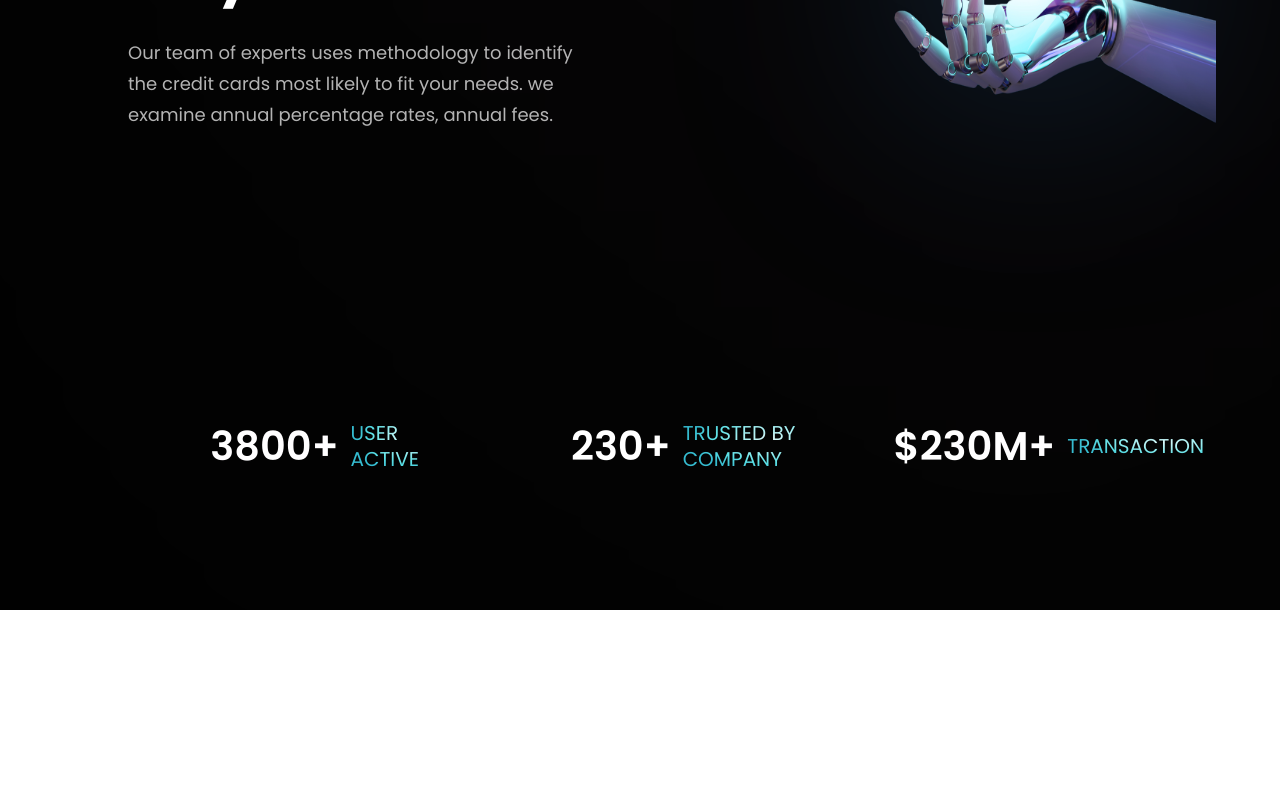
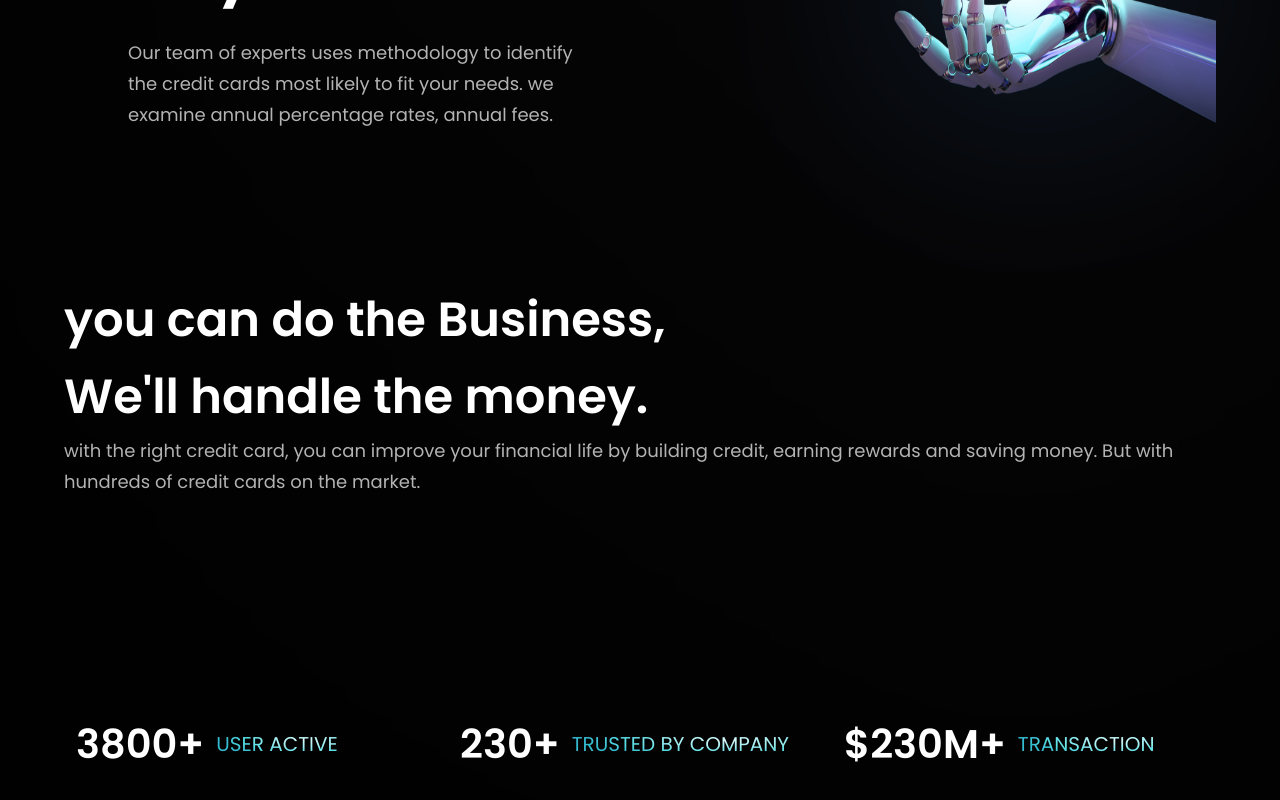
Before and after one commit to ArmanTalebi/cnbc_bank, a React (Vite) app: page / in a window 1280 px wide. Shown: the part 518-1318 px from the top of the page. Before the commit the page ends 1128 px from the top, so only its background shows below. Built offline with nearby package versions, Linux system fonts and the light colour scheme.

Commit message:
Removing on line from stats and business configues

```diff
--- a/src/Components/Business.jsx
+++ b/src/Components/Business.jsx
@@ -1,7 +1,21 @@
-import React from "react";
+import { features } from "../Constants";
+import styles, { layout } from "../style";
+import Button from "./Button";
 
-const Business = () => {
-  return <div>Business</div>;
-};
+const Business = () => (
+  <section id="features" className={layout.section}>
+    <div className={layout.sectionInfo}>
+      <h2 className={styles.heading2}>
+        you can do the Business, <br className="sm:block hidden" />
+        We'll handle the money.
+      </h2>
+      <p className={`${styles.paragraph}`}>
+        with the right credit card, you can improve your financial life by
+        building credit, earning rewards and saving money. But with hundreds of
+        credit cards on the market.
+      </p>
+    </div>
+  </section>
+);
 
 export default Business;
--- a/src/Components/Stats.jsx
+++ b/src/Components/Stats.jsx
@@ -8,7 +8,6 @@
         key={stat.id}
         className={`flex-1 flex justify-start items-center flex-row m-3`}
       >
-        //? {``} it means dynamic ???????
         <h4 className="font-poppins font-semibold xs:text-[40px] text-[30px] xs:leading-[53px] leading-[43px] text-white">
           {stat.value}
         </h4>
```
